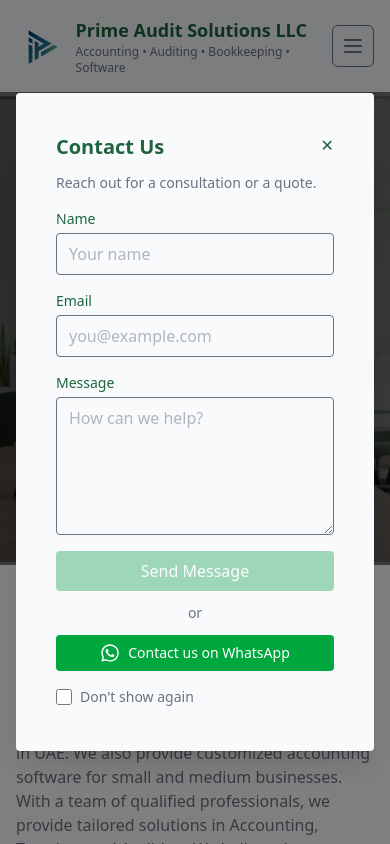
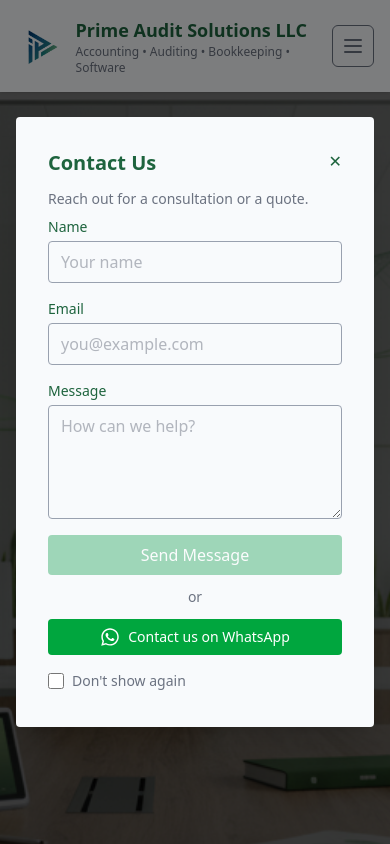
Before and after one commit to primeauditingdxb/prime-audit-next, a Next.js app: page / in a window 390 px wide. Shown: the top 844 px of the page. Built offline with nearby package versions, Linux system fonts and the light colour scheme.

Commit message:
Final updates

```diff
--- a/app/about/page.tsx
+++ b/app/about/page.tsx
@@ -7,7 +7,7 @@ import FaqAccordion from '../components/FaqAccordion'
 
 export const metadata = {
     title: 'About — Prime Audit Solutions',
-    description: 'About Prime Audit Solutions: bookkeeping, auditing and software customization.',
+    description: 'About Prime Audit Solutions: bookkeeping, auditing and software implementation.',
 }
 
 export default function AboutPage() {
--- a/app/components/ContactForm.tsx
+++ b/app/components/ContactForm.tsx
@@ -94,21 +94,53 @@ export default function ContactForm({ endpoint = 'https://formspree.io/f/mrbreab
         <div>
             <form className="space-y-4" onSubmit={onSubmit} noValidate>
                 {errors.form && <div className="text-sm text-red-600">{errors.form}</div>}
+                {/* Name Field */}
                 <div>
                     <label className="block text-sm font-medium text-primary-dark" htmlFor="name">Name</label>
-          <input id="name" name="name" value={name} onChange={(e) => { setName(e.target.value); setTouched(t => ({ ...t, name: true })); validate() }} onBlur={() => { setTouched(t => ({ ...t, name: true })); validate() }} className={`mt-1 block w-full border rounded px-3 py-2 ${errors.name ? 'border-red-300' : ''} text-muted`} placeholder="Your name" />
+                    <input
+                        id="name"
+                        name="name"
+                        value={name}
+                        onChange={(e) => { setName(e.target.value); setTouched(t => ({ ...t, name: true })); validate(); }}
+                        onBlur={() => { setTouched(t => ({ ...t, name: true })); validate(); }}
+                        className={`mt-1 block w-full border rounded px-3 py-2 ${errors.email ? 'border-red-300 focus:border-red-500' : 'border-gray-400 focus:border-emerald-600'
+                            } text-muted focus:outline-none transition-colors`}
+                        placeholder="Your name"
+                    />
                     {errors.name && <p className="text-xs text-red-600 mt-1">{errors.name}</p>}
                 </div>
 
+                {/* Email Field */}
                 <div>
                     <label className="block text-sm font-medium text-primary-dark" htmlFor="email">Email</label>
-          <input id="email" name="email" type="email" value={mail} onChange={(e) => { setMail(e.target.value); setTouched(t => ({ ...t, email: true })); validate() }} onBlur={() => { setTouched(t => ({ ...t, email: true })); validate() }} className={`mt-1 block w-full border rounded px-3 py-2 ${errors.email ? 'border-red-300' : ''} text-muted`} placeholder="you@example.com" />
+                    <input
+                        id="email"
+                        name="email"
+                        type="email"
+                        value={mail}
+                        onChange={(e) => { setMail(e.target.value); setTouched(t => ({ ...t, email: true })); validate(); }}
+                        onBlur={() => { setTouched(t => ({ ...t, email: true })); validate(); }}
+                        className={`mt-1 block w-full border rounded px-3 py-2 ${errors.email ? 'border-red-300 focus:border-red-500' : 'border-gray-400 focus:border-emerald-600'
+                            } text-muted focus:outline-none transition-colors`}
+                        placeholder="you@example.com"
+                    />
                     {errors.email && <p className="text-xs text-red-600 mt-1">{errors.email}</p>}
                 </div>
 
+                {/* Message Field */}
                 <div>
                     <label className="block text-sm font-medium text-primary-dark" htmlFor="message">Message</label>
-          <textarea id="message" name="message" value={message} onChange={(e) => { setMessage(e.target.value); setTouched(t => ({ ...t, message: true })); validate() }} onBlur={() => { setTouched(t => ({ ...t, message: true })); validate() }} className={`mt-1 block w-full border rounded px-3 py-2 ${errors.message ? 'border-red-300' : ''} text-muted`} rows={5} placeholder="How can we help?"></textarea>
+                    <textarea
+                        id="message"
+                        name="message"
+                        value={message}
+                        onChange={(e) => { setMessage(e.target.value); setTouched(t => ({ ...t, message: true })); validate(); }}
+                        onBlur={() => { setTouched(t => ({ ...t, message: true })); validate(); }}
+                        className={`mt-1 block w-full border rounded px-3 py-2 ${errors.email ? 'border-red-300 focus:border-red-500' : 'border-gray-400 focus:border-emerald-600'
+                            } text-muted focus:outline-none transition-colors`}
+                        rows={4}
+                        placeholder="How can we help?"
+                    ></textarea>
                     {errors.message && <p className="text-xs text-red-600 mt-1">{errors.message}</p>}
                 </div>
 
@@ -120,7 +152,7 @@ export default function ContactForm({ endpoint = 'https://formspree.io/f/mrbreab
                             const isDisabled = submitting || hasErrors
                             const classes = `w-full px-4 py-2 btn-primary rounded hover:shadow-lg ${isDisabled ? 'opacity-50' : ''}`
                             return (
-                <button type="submit"  className={classes}>
+                                <button type="submit" className={classes}>
                                     {submitting ? 'Sending...' : 'Send Message'}
                                 </button>
                             )
--- a/app/components/ContactModal.tsx
+++ b/app/components/ContactModal.tsx
@@ -54,8 +54,8 @@ export default function ContactModal({ title = 'Contact Us', contentHtml = '', e
         }}
       />
 
-      <div className={`relative bg-surface w-full max-w-2xl mx-4 rounded shadow-xl p-10 z-10 transform transition-all duration-200 ${animate ? 'opacity-100 translate-y-0 scale-100' : 'opacity-0 translate-y-4 scale-95'}`}>
-        <div className="flex items-start justify-between gap-4">
+      <div className={`relative bg-surface w-full max-w-2xl mx-4 rounded shadow-xl p-8 z-10 transform transition-all duration-200 ${animate ? 'opacity-100 translate-y-0 scale-100' : 'opacity-0 translate-y-4 scale-95'}`}>
+        <div className="flex items-start justify-between gap-3">
           <h3 className="text-xl font-semibold text-primary-dark">{title}</h3>
           <button onClick={() => {
             try { if (dontShow) localStorage.setItem('contact_modal_hide', '1') } catch (e) {}
@@ -68,7 +68,7 @@ export default function ContactModal({ title = 'Contact Us', contentHtml = '', e
           <div className="mt-3 text-muted text-sm" dangerouslySetInnerHTML={{ __html: contentHtml }} />
         )}
 
-        <div className="mt-4">
+        <div className="mt-2">
           <ContactForm action="https://formspree.io/f/mrbreabk" email={email} phone={phone} whatsapp={whatsapp} />
 
           <label className="mt-4 inline-flex items-center gap-2 text-sm text-muted">
--- a/app/contact/page.tsx
+++ b/app/contact/page.tsx
@@ -17,7 +17,7 @@ export default function ContactPage() {
             <h2 className="text-2xl font-semibold text-primary-dark">{data.meta.title}</h2>
             <div className="mt-2 text-muted"><MarkdownRenderer html={data.contentHtml} /></div>
 
-            <div className="mt-6 grid grid-cols-1 md:grid-cols-2 gap-6">
+            <div className="mt-6 grid grid-cols-1 md:grid-cols-2 gap-10">
                 <ContactForm action="https://formspree.io/f/YOUR_FORM_ID" email={''} phone={''} whatsapp={whatsapp} />
 
                 <div>
--- a/app/layout.tsx
+++ b/app/layout.tsx
@@ -5,7 +5,7 @@ import Footer from './components/Footer'
 
 export const metadata = {
   title: 'Prime Audit Solutions',
-  description: 'Bookkeeping, auditing and software customization services.'
+  description: 'Bookkeeping, auditing and software implementation services.'
 }
 
 export default function RootLayout({ children }: { children: ReactNode }) {
--- a/app/page.tsx
+++ b/app/page.tsx
@@ -15,7 +15,7 @@ const contactData = getContactContent('contact')
 
 export const metadata = {
   title:'Prime Audit Solutions LLC',
-  description: data.meta.description || 'Trusted bookkeeping, auditing and software customization services.',
+  description: data.meta.description || 'Trusted bookkeeping, auditing and software implementation services.',
 }
 
 export default function HomePage() {
@@ -27,7 +27,7 @@ export default function HomePage() {
     <>
       {/* === Responsive Hero with overlay === */}
       <section
-        className="hero-bg relative"
+        className="hero-bg relative min-h-screen"
         style={{
           backgroundImage: `url(${banner})`,
         }}
--- a/content/associates.md
+++ b/content/associates.md
@@ -1,7 +1,7 @@
 ---
 bannerTitle: Associates
 description: "About Prime Audit Solutions: expertise in bookkeeping, auditing
-  and software customization. Test1"
+  and software implementation. Test1"
 bannerImage: /images/banner-new.png
 mainTitle: Through Our Associates
 associates:
@@ -15,7 +15,7 @@ associates:
     content: "We help entrepreneurs and businesses register entities, prepare statutory documents and ensure compliance with local regulations."
 
   - id: visa-services
-    name: Visa & Immigration Support
+    name: Visa Support
     slug: visa-services
     short: "Assistance with visa applications, supporting documents and submissions."
     image: /images/visa_and_immigration_support.png
--- a/content/contact.md
+++ b/content/contact.md
@@ -7,7 +7,7 @@ phone:
   - "+971 547986690"
   - "+971 567331679"
 landline:
-  - "+971 45647807"
+  - "045647807"
 address:
   - "Hamsa building,"
   - "Unique world business center,"
--- a/content/footer.md
+++ b/content/footer.md
@@ -6,7 +6,7 @@ phone:
   - "+971 547986690"
   - "+971 567331679"
 landline:
-  - "+971 45647807"
+  - "045647807"
 
 address: "Hamsa building,
  Unique world business center,
--- a/content/home.md
+++ b/content/home.md
@@ -21,7 +21,7 @@ features:
     description: "Timely bookkeeping and clear financial reports you can rely on."
   - title: "Compliance & Assurance"
     description: "Audit and advisory services that keep you compliant and confident."
-  - title: "Software Customization"
+  - title: "software implementation"
     description: "Integrations and customizations to make your tools work for you."
 
 aboutCards:
--- a/content/services.md
+++ b/content/services.md
@@ -1,7 +1,7 @@
 ---
 bannerTitle: Services
 description: "About Prime Audit Solutions: expertise in bookkeeping, auditing
-  and software customization. Test1"
+  and software implementation. Test1"
 bannerImage: /images/banner-new.png
 mainTitle: Services we offer
 services:
@@ -73,4 +73,4 @@ services:
 
 - Bookkeeping: Accurate record keeping and financial statements.
 - Auditing: Compliance and assurance services.
-- Software Customization: Modifying existing apps to fit your environment.
+- software implementation: Modifying existing apps to fit your environment.
```
Also changed, not shown: content/about.md (+2 -2 lines), public/images/gallery/gallery-5.jpg, 1 other file (tests, documents, lock files or other folders). Lines whose indentation alone changed are shown as unchanged.
